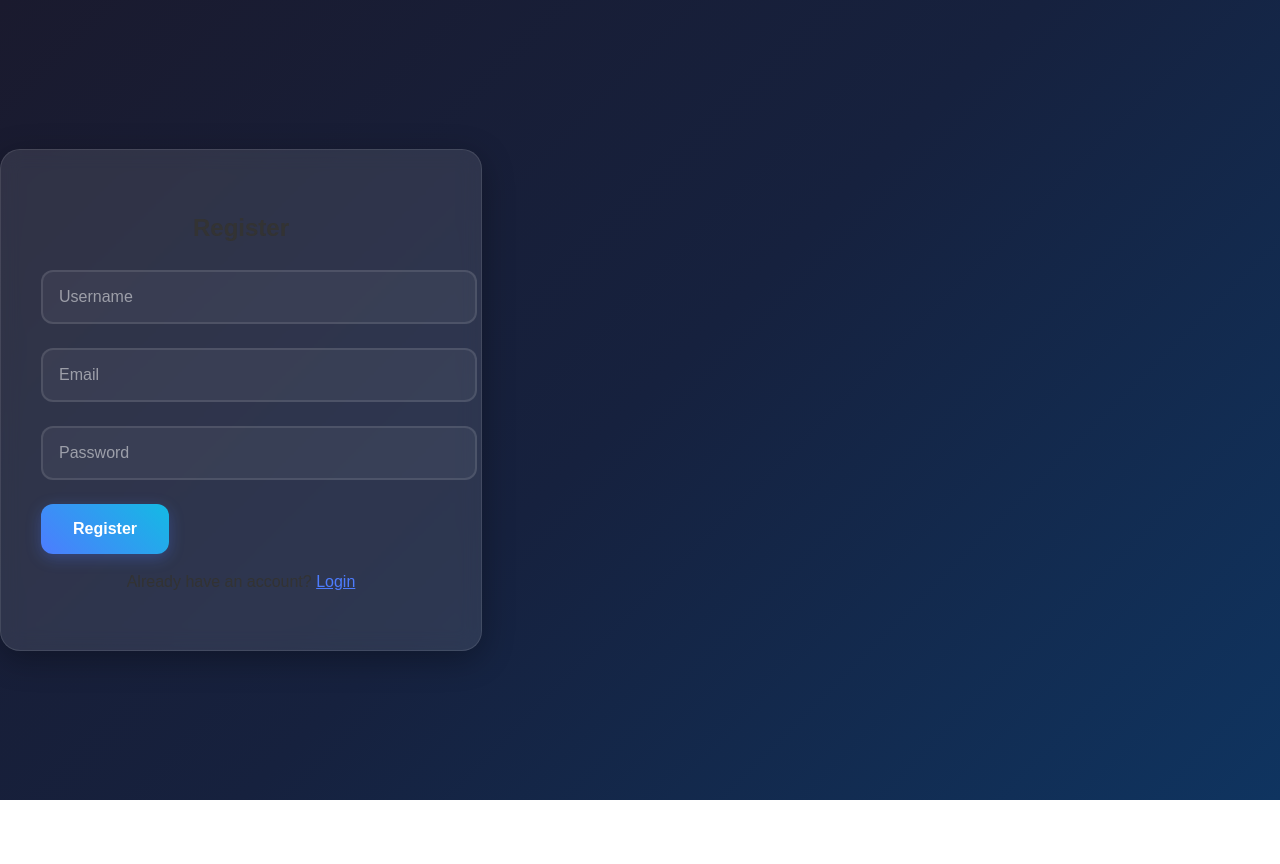
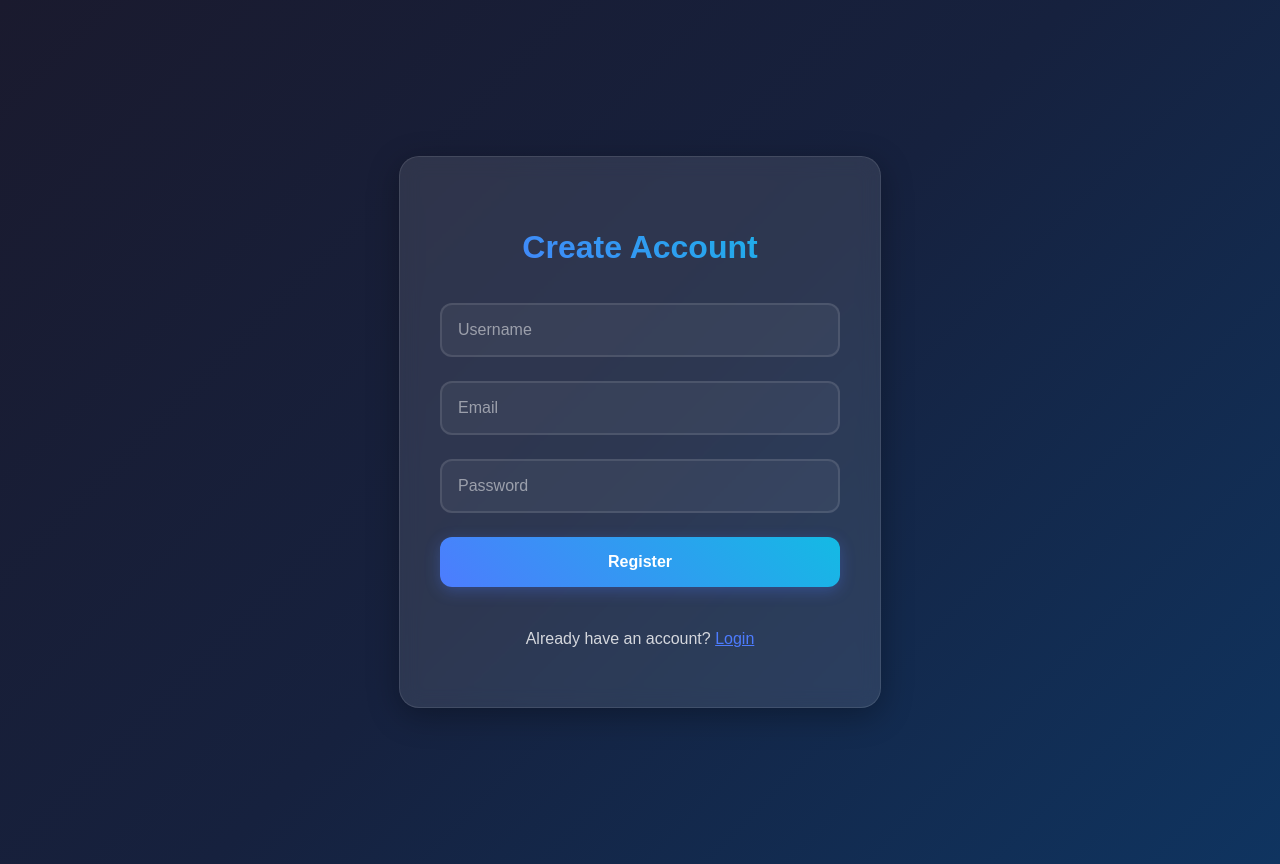
Before and after one commit to BHATTaKSHAT/StudyNotion, a React (Vite) app in the folder frontend/: page /register in a window 1280 px wide. Before the commit the page ends 800 px from the top, so only its background shows below. Built offline with nearby package versions, Linux system fonts and the light colour scheme.

Commit message:
third ui changes

```diff
--- /dev/null
+++ b/frontend/src/components/Auth.css
@@ -0,0 +1,129 @@
+.auth-container {
+  min-height: 100vh;
+  display: flex;
+  justify-content: center;
+  align-items: center;
+  padding: 2rem;
+  background: linear-gradient(135deg, #1a1a2e 0%, #16213e 50%, #0f3460 100%);
+}
+
+.auth-form {
+  background: rgba(255, 255, 255, 0.1);
+  backdrop-filter: blur(10px);
+  padding: 2.5rem;
+  border-radius: 20px;
+  box-shadow: 0 8px 32px rgba(0, 0, 0, 0.3);
+  width: 100%;
+  max-width: 400px;
+  border: 1px solid rgba(255, 255, 255, 0.1);
+  animation: fadeInUp 0.5s ease-out;
+}
+
+.auth-form h2 {
+  color: #fff;
+  margin-bottom: 2rem;
+  font-size: 2rem;
+  text-align: center;
+  background: linear-gradient(45deg, #4d7cfe, #14bae4);
+  -webkit-background-clip: text;
+  background-clip: text;
+  -webkit-text-fill-color: transparent;
+}
+
+.auth-form input {
+  width: 100%;
+  padding: 1rem;
+  margin-bottom: 1.5rem;
+  border: 2px solid rgba(255, 255, 255, 0.1);
+  border-radius: 12px;
+  background: rgba(255, 255, 255, 0.05);
+  color: white;
+  font-size: 1rem;
+  transition: all 0.3s ease;
+  box-sizing: border-box;
+}
+
+.auth-form input:focus {
+  border-color: #4d7cfe;
+  background: rgba(255, 255, 255, 0.1);
+  outline: none;
+  box-shadow: 0 0 15px rgba(77, 124, 254, 0.3);
+}
+
+.auth-form input::placeholder {
+  color: rgba(255, 255, 255, 0.5);
+}
+
+.auth-form button {
+  width: 100%;
+  padding: 1rem;
+  border: none;
+  border-radius: 12px;
+  background: linear-gradient(45deg, #4d7cfe, #14bae4);
+  color: white;
+  font-size: 1rem;
+  font-weight: 600;
+  cursor: pointer;
+  transition: all 0.3s ease;
+  margin-bottom: 1rem;
+}
+
+.auth-form button:hover {
+  transform: translateY(-2px);
+  box-shadow: 0 6px 20px rgba(77, 124, 254, 0.4);
+}
+
+.auth-form p {
+  color: rgba(255, 255, 255, 0.8);
+  text-align: center;
+  margin-top: 1.5rem;
+}
+
+.auth-form .link {
+  color: #4d7cfe;
+  cursor: pointer;
+  text-decoration: underline;
+  transition: color 0.3s ease;
+}
+
+.auth-form .link:hover {
+  color: #14bae4;
+}
+
+.message {
+  text-align: center;
+  margin-top: 1rem;
+  padding: 0.8rem;
+  border-radius: 8px;
+  animation: fadeIn 0.3s ease-out;
+}
+
+.message.success {
+  background: rgba(40, 167, 69, 0.2);
+  color: #28a745;
+}
+
+.message.error {
+  background: rgba(220, 53, 69, 0.2);
+  color: #dc3545;
+}
+
+@keyframes fadeInUp {
+  from {
+    opacity: 0;
+    transform: translateY(20px);
+  }
+  to {
+    opacity: 1;
+    transform: translateY(0);
+  }
+}
+
+@keyframes fadeIn {
+  from {
+    opacity: 0;
+  }
+  to {
+    opacity: 1;
+  }
+}
--- a/frontend/src/components/Dashboard.css
+++ b/frontend/src/components/Dashboard.css
@@ -9,8 +9,9 @@
 
 .course-list {
   display: grid;
-  grid-template-columns: repeat(auto-fit, minmax(300px, 1fr));
+  grid-template-columns: repeat(3, 1fr);
   gap: 2rem;
+  margin-bottom: 1rem;
 }
 
 .course-card {
@@ -222,6 +223,7 @@ h2 {
 .courses-section {
   margin-bottom: 3rem;
   animation: fadeIn 0.5s ease-out;
+  margin-bottom: 4rem;
 }
 
 .section-title {
@@ -316,3 +318,28 @@ h2 {
     grid-template-columns: 1fr;
   }
 }
+
+.view-all-btn {
+  display: block;
+  margin: 2rem auto 0;
+  padding: 0.8rem 2rem;
+  background: linear-gradient(45deg, #4d7cfe, #14bae4);
+  color: white;
+  border: none;
+  border-radius: 50px;
+  font-size: 1rem;
+  font-weight: 600;
+  cursor: pointer;
+  transition: all 0.3s ease;
+  box-shadow: 0 4px 15px rgba(77, 124, 254, 0.3);
+}
+
+.view-all-btn:hover {
+  transform: translateY(-2px);
+  box-shadow: 0 6px 20px rgba(77, 124, 254, 0.4);
+}
+
+.view-all-btn:active {
+  transform: translateY(0);
+  box-shadow: 0 4px 15px rgba(77, 124, 254, 0.3);
+}
--- a/frontend/src/components/Dashboard.jsx
+++ b/frontend/src/components/Dashboard.jsx
@@ -7,6 +7,10 @@ const Dashboard = () => {
   const [courses, setCourses] = useState([]);
   const [progress, setProgress] = useState([]);
   const [username, setUsername] = useState("");
+  // New state variables for pagination (visible count)
+  const [myCoursesVisibleCount, setMyCoursesVisibleCount] = useState(3);
+  const [availableCoursesVisibleCount, setAvailableCoursesVisibleCount] =
+    useState(3);
   const navigate = useNavigate();
 
   useEffect(() => {
@@ -78,7 +82,7 @@ const Dashboard = () => {
     // Total lessons in the course
     const totalLessons = courseData.lessons.length;
 
-    // Total quizzes present across lessons
+    // Total quizzes across lessons
     const totalQuizzes = courseData.lessons.filter(
       (lesson) => lesson.quiz
     ).length;
@@ -94,6 +98,14 @@ const Dashboard = () => {
     // Calculate progress percentage
     return `${Math.round((completedItems / totalItems) * 100)}%`;
   };
+
+  // Filter courses into My Courses and Available Courses sections
+  const myCourses = courses.filter(
+    (course) => getProgressForCourse(course._id) !== "0%"
+  );
+  const availableCourses = courses.filter(
+    (course) => getProgressForCourse(course._id) === "0%"
+  );
 
   return (
     <div className="dashboard">
@@ -114,9 +126,7 @@ const Dashboard = () => {
       <section className="courses-section">
         <h2 className="section-title">My Courses</h2>
         <div className="course-list">
-          {courses
-            .filter((course) => getProgressForCourse(course._id) !== "0%")
-            .map((course) => (
+          {myCourses.slice(0, myCoursesVisibleCount).map((course) => (
             <div
               className="course-card"
               key={course._id}
@@ -127,9 +137,7 @@ const Dashboard = () => {
                 <div className="progress-container">
                   <div
                     className="progress-bar"
-                      style={{
-                        width: getProgressForCourse(course._id),
-                      }}
+                    style={{ width: getProgressForCourse(course._id) }}
                   ></div>
                   <span className="progress-text">
                     Progress: {getProgressForCourse(course._id)}
@@ -149,13 +157,21 @@ const Dashboard = () => {
             </div>
           ))}
         </div>
+        {myCoursesVisibleCount < myCourses.length && (
+          <button
+            className="view-all-btn"
+            onClick={() => setMyCoursesVisibleCount(myCoursesVisibleCount + 3)}
+          >
+            View All
+          </button>
+        )}
       </section>
 
       <section className="courses-section">
         <h2 className="section-title">Available Courses</h2>
         <div className="course-list">
-          {courses
-            .filter((course) => getProgressForCourse(course._id) === "0%")
+          {availableCourses
+            .slice(0, availableCoursesVisibleCount)
             .map((course) => (
               <div
                 className="course-card new-course"
@@ -173,6 +189,16 @@ const Dashboard = () => {
               </div>
             ))}
         </div>
+        {availableCoursesVisibleCount < availableCourses.length && (
+          <button
+            className="view-all-btn"
+            onClick={() =>
+              setAvailableCoursesVisibleCount(availableCoursesVisibleCount + 3)
+            }
+          >
+            View All
+          </button>
+        )}
       </section>
     </div>
   );
--- a/frontend/src/components/Login.jsx
+++ b/frontend/src/components/Login.jsx
@@ -1,6 +1,7 @@
 import React, { useState } from "react";
 import axios from "axios";
 import { useNavigate } from "react-router-dom";
+import "./Auth.css";
 
 const Login = () => {
   const [email, setEmail] = useState("");
@@ -20,7 +21,7 @@ const Login = () => {
       );
       setMessage("Login successful!");
       localStorage.setItem("token", response.data.token);
-      localStorage.setItem("username", response.data.username); // Ensure this line is present
+      localStorage.setItem("username", response.data.username);
       navigate("/dashboard");
     } catch (error) {
       setMessage("Login failed. Please try again.");
@@ -29,8 +30,9 @@ const Login = () => {
   };
 
   return (
-    <form onSubmit={handleSubmit}>
-      <h2>Login</h2>
+    <div className="auth-container">
+      <form className="auth-form" onSubmit={handleSubmit}>
+        <h2>Welcome Back</h2>
         <input
           type="email"
           placeholder="Email"
@@ -44,7 +46,15 @@ const Login = () => {
           onChange={(e) => setPassword(e.target.value)}
         />
         <button type="submit">Login</button>
-      {message && <p>{message}</p>}
+        {message && (
+          <div
+            className={`message ${
+              message.includes("successful") ? "success" : "error"
+            }`}
+          >
+            {message}
+          </div>
+        )}
         <p>
           Don't have an account?{" "}
           <span className="link" onClick={() => navigate("/register")}>
@@ -52,6 +62,7 @@ const Login = () => {
           </span>
         </p>
       </form>
+    </div>
   );
 };
 
--- a/frontend/src/components/Register.jsx
+++ b/frontend/src/components/Register.jsx
@@ -1,6 +1,7 @@
 import React, { useState } from "react";
 import axios from "axios";
 import { useNavigate } from "react-router-dom";
+import "./Auth.css";
 
 const Register = () => {
   const [username, setUsername] = useState("");
@@ -22,7 +23,7 @@ const Register = () => {
       );
       setMessage("Registration successful!");
       localStorage.setItem("token", response.data.token);
-      localStorage.setItem("username", response.data.username); // Ensure this line is present
+      localStorage.setItem("username", response.data.username);
       navigate("/dashboard");
     } catch (error) {
       setMessage("Registration failed. Please try again.");
@@ -31,8 +32,9 @@ const Register = () => {
   };
 
   return (
-    <form onSubmit={handleSubmit}>
-      <h2>Register</h2>
+    <div className="auth-container">
+      <form className="auth-form" onSubmit={handleSubmit}>
+        <h2>Create Account</h2>
         <input
           type="text"
           placeholder="Username"
@@ -52,7 +54,15 @@ const Register = () => {
           onChange={(e) => setPassword(e.target.value)}
         />
         <button type="submit">Register</button>
-      {message && <p>{message}</p>}
+        {message && (
+          <div
+            className={`message ${
+              message.includes("successful") ? "success" : "error"
+            }`}
+          >
+            {message}
+          </div>
+        )}
         <p>
           Already have an account?{" "}
           <span className="link" onClick={() => navigate("/login")}>
@@ -60,6 +70,7 @@ const Register = () => {
           </span>
         </p>
       </form>
+    </div>
   );
 };
 
```
Lines whose indentation alone changed are shown as unchanged.
